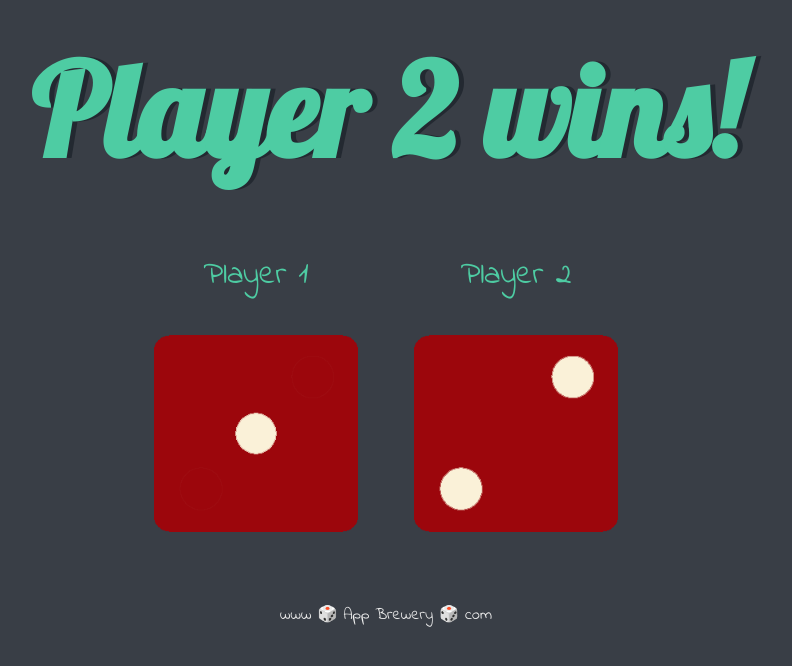
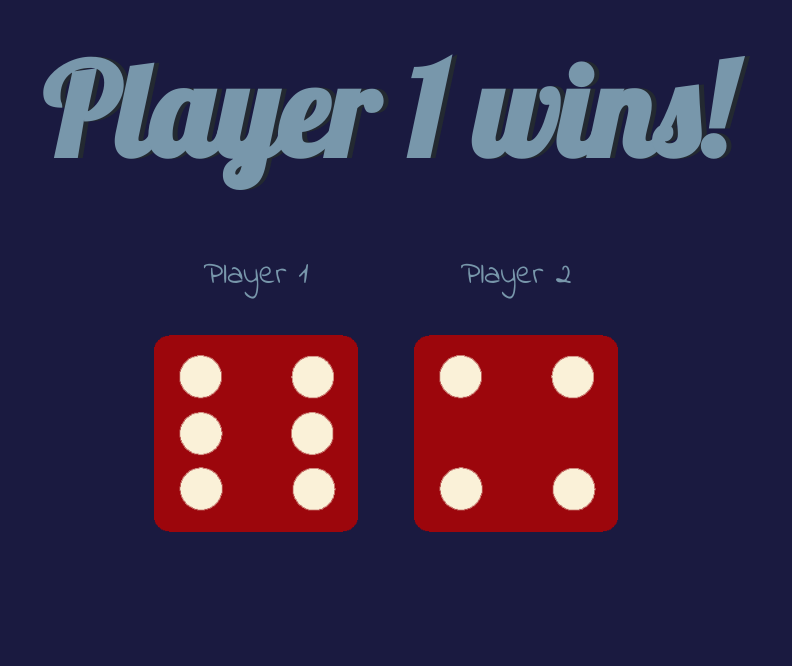
Before and after one commit to Involut6/Challenge-2, a plain HTML site: page dicee.html in a window 1280 px wide. Shown: the whole page, without its empty margins (254-1046 px from the left). Drawn offline with Linux system fonts and the light colour scheme.

Commit message:
Add files via upload

```diff
--- a/dicee.html
+++ b/dicee.html
@@ -24,10 +24,7 @@
 
     </div>
 
-    <script src="dicee.js" charset="utf-8"></script>
+    <script src="optdicee.js" charset="utf-8"></script>
   </body>
 
-  <footer>
-    www 🎲 App Brewery 🎲 com
-  </footer>
 </html>
--- a/styles.css
+++ b/styles.css
@@ -11,7 +11,7 @@
 }
 
 body {
-  background-color: #393E46;
+  background-color: #1A1A40;
 }
 
 h1 {
@@ -19,23 +19,15 @@ h1 {
   font-family: 'Lobster', cursive;
   text-shadow: 5px 0 #232931;
   font-size: 8rem;
-  color: #4ECCA3;
+  color: #7897AB;
 }
 
 p {
   font-size: 2rem;
-  color: #4ECCA3;
+  color: #7897AB;
   font-family: 'Indie Flower', cursive;
 }
 
 img {
   width: 80%;
 }
-
-footer {
-  margin-top: 5%;
-  color: #EEEEEE;
-  text-align: center;
-  font-family: 'Indie Flower', cursive;
-
-}
```
